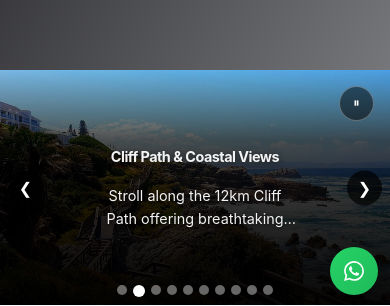
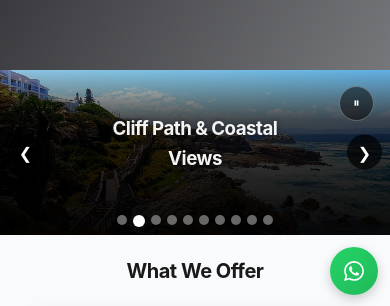
Before and after one commit to francois2botha-star/whaletravelers, a React (Vite) app: page / in a window 390 px wide. Shown: the part 479-785 px from the top of the page. Built offline with nearby package versions, Linux system fonts and the light colour scheme; no server answers.

Commit message:
Adjust home carousel height and increase slide text size

```diff
--- a/src/components/Carousel.css
+++ b/src/components/Carousel.css
@@ -9,7 +9,7 @@
 .carousel-container .carousel-wrapper {
   position: relative;
   width: 100%;
-  padding-bottom: 60.48%; /* 20% taller than 50.4% */
+  padding-bottom: 42.34%;
   overflow: hidden;
 }
 
@@ -81,7 +81,7 @@
 
 .carousel-container .carousel-caption h3 {
   margin: 0;
-  font-size: clamp(0.9rem, 1.2vw + 0.4rem, 1.15rem);
+  font-size: clamp(1.17rem, 1.56vw + 0.52rem, 1.5rem);
   font-weight: 700;
   text-shadow: 0 1px 6px rgba(0, 0, 0, 0.6);
   line-height: 1.6;
@@ -91,7 +91,7 @@
 
 .carousel-container .carousel-description {
   margin: 0;
-  font-size: clamp(0.9rem, 1.2vw + 0.35rem, 1.15rem);
+  font-size: clamp(1.17rem, 1.56vw + 0.46rem, 1.5rem);
   line-height: 1.6;
   color: rgba(255, 255, 255, 0.95);
   text-shadow: 0 1px 4px rgba(0, 0, 0, 0.8);
@@ -220,7 +220,7 @@
   }
 
   .carousel-wrapper {
-    padding-bottom: 144%; /* 20% taller than 120% for mobile */
+    padding-bottom: 100.8%;
     width: 100%;
   }
 
@@ -233,12 +233,12 @@
   }
 
   .carousel-caption h3 {
-    font-size: clamp(0.8rem, 2.2vw + 0.2rem, 0.95rem);
+    font-size: clamp(1.04rem, 2.86vw + 0.26rem, 1.24rem);
     line-height: 1.3;
   }
 
   .carousel-description {
-    font-size: clamp(0.8rem, 2.2vw + 0.2rem, 0.95rem);
+    font-size: clamp(1.04rem, 2.86vw + 0.26rem, 1.24rem);
     line-height: 1.3;
     display: -webkit-box;
     -webkit-line-clamp: 2;
@@ -288,7 +288,7 @@
 
 @media (max-width: 480px) {
   .carousel-wrapper {
-    padding-bottom: 120%; /* 20% taller than 100% for very small screens */
+    padding-bottom: 84%;
     width: 100%;
   }
 
@@ -298,11 +298,11 @@
   }
 
   .carousel-caption h3 {
-    font-size: 1.1rem;
+    font-size: 1.43rem;
   }
 
   .carousel-description {
-    font-size: 0.8rem;
+    font-size: 1.04rem;
     line-height: 1.3;
   }
 
```
Also changed, not shown: 4 other files (tests, documents, lock files or other folders).
